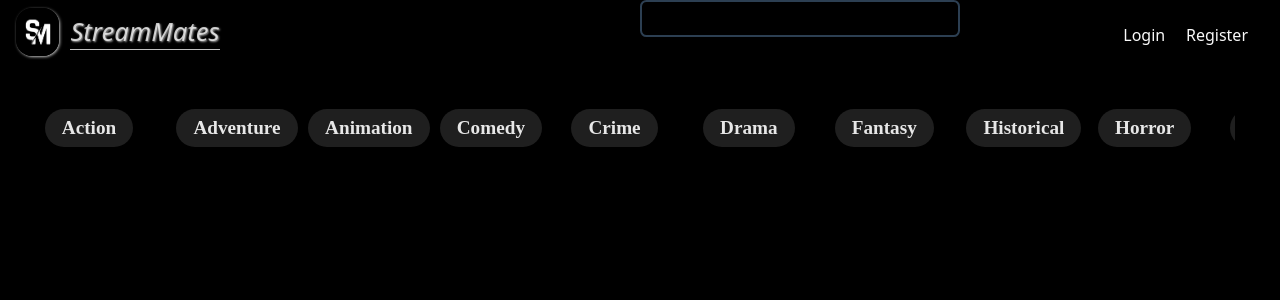
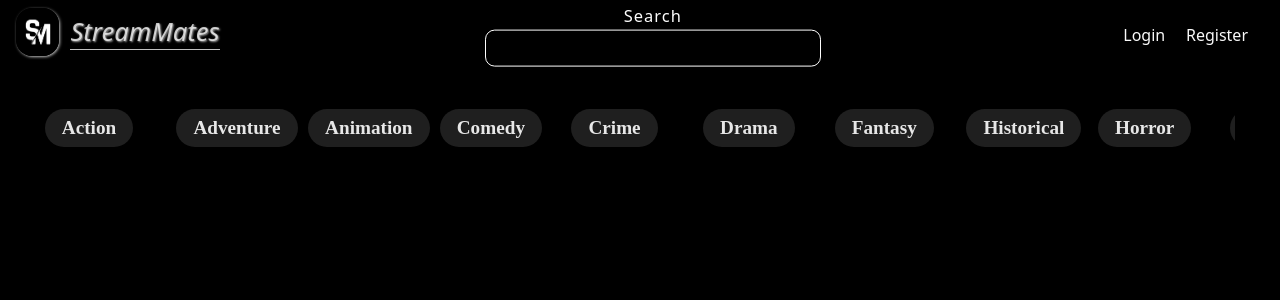
Before and after one commit to antoanMetodiev/Stream-Mate_App, a React (Vite) app in the folder front-end/StreamMates_FE/: page /movies in a window 1280 px wide. Shown: the top 300 px of the page. Built offline with nearby package versions, Linux system fonts and the light colour scheme; no server answers.

Commit message:
make search engine more flexible (work with movies and series))

```diff
--- a/front-end/StreamMates_FE/src/components/Movies/Header/SearchEngine/SearchEngine.module.css
+++ b/front-end/StreamMates_FE/src/components/Movies/Header/SearchEngine/SearchEngine.module.css
@@ -1,7 +1,33 @@
+.search-container {
+    position: relative;
+    margin-top: 3em;
+    width: 100%;
+    height: 80px; /* Височина на контейнера, коригирай ако е нужно */
+}
+
+.search-h3 {
+    margin-top: -2em;
+    font-size: 1.03em;
+    position: absolute;
+    top: 22.3%;
+    left: 51%;
+    transform: translate(-50%, -50%);
+    color: #fefefe;
+    letter-spacing: 1px;
+    font-weight: 400;
+    font-family: system-ui, -apple-system, BlinkMacSystemFont, 'Segoe UI', Roboto, Oxygen, Ubuntu, Cantarell, 'Open Sans', 'Helvetica Neue', sans-serif;
+}
+
 .search-engine {
-    width: 20em;
+    position: absolute;
+    top: 10%;
+    left: 51%;
+    transform: translate(-50%, -50%);
+    width: 21em;
     height: 2.3em;
-    border-radius: 0.6em;
-    margin-left: 40em;
-    padding: 2px 0px 0px 3px;
+    border-radius: 0.6em !important;
+    padding: 1px 0px 0px 3px;
+    border: 1.5px solid #fefefe !important;
+    font-family: system-ui, -apple-system, BlinkMacSystemFont, 'Segoe UI', Roboto, Oxygen, Ubuntu, Cantarell, 'Open Sans', 'Helvetica Neue', sans-serif;
+    font-weight: 400;
 }
--- a/front-end/StreamMates_FE/src/components/Movies/Header/SearchEngine/SearchEngine.tsx
+++ b/front-end/StreamMates_FE/src/components/Movies/Header/SearchEngine/SearchEngine.tsx
@@ -13,65 +13,68 @@ interface SearchEngineProps {
 export const SearchEngine = ({
     setCinemaRecordsList,
 }: SearchEngineProps) => {
+    const BASE_URL = window.location.href.includes("local") ? "http://localhost:8080" : "https://streammate-org.onrender.com";
     const location = useLocation();
     const navigate = useNavigate();
-
 
     async function searchForMovies(event: React.FormEvent<HTMLFormElement>) {
         event.preventDefault();
         const inputElement = event.currentTarget.elements.namedItem("searchEngine") as HTMLInputElement;
-        const recordName = inputElement.value;
-        console.log(recordName);
-        const requestData: CinemaRecRequestDto = { recordName };
+        const title = inputElement.value;
 
-        const BASE_URL = window.location.href.includes("local") ? "http://localhost:8080" : "https://streammate-org.onrender.com";
-
+        debugger;
         try {
-            const apiResponse = await axios.post(BASE_URL + "/get-movies", requestData, {
-                withCredentials: true
+            const apiResponse = await axios.get(`${BASE_URL}/get-movies-by-title`, {
+                withCredentials: true,
+                params: { title }
             });
             const movies: Movie[] = apiResponse.data as Movie[];
             console.log(movies);
 
             setCinemaRecordsList(movies);
-            navigate("/movies/search/" + recordName);
+            navigate("/movies/search/" + title);
         } catch (error) {
             console.log(error);
         };
     };
 
     async function searchForSeries(event: React.FormEvent<HTMLFormElement>) {
+        debugger;
         event.preventDefault();
         const inputElement = event.currentTarget.elements.namedItem("searchEngine") as HTMLInputElement;
-        const recordName = inputElement.value;
-        console.log(recordName);
-        const requestData: CinemaRecRequestDto = { recordName };
-
-        const BASE_URL = window.location.href.includes("local") ? "http://localhost:8080" : "https://streammate-org.onrender.com";
+        const title = inputElement.value;
 
         try {
-            const apiResponse = await axios.post(BASE_URL + "/get-series", requestData, {
-                withCredentials: true
+            const apiResponse = await axios.get(`${BASE_URL}/get-series-by-title`, {
+                withCredentials: true,
+                params: { title }
             });
             const series: Series[] = apiResponse.data as Series[];
             console.log(series);
 
+
             setCinemaRecordsList(series);
-            navigate("/series/search/" + recordName);
+            setTimeout(() => {
+                navigate("/series/search/" + title);
+            }, 200);
+
         } catch (error) {
             console.log(error);
         };
     };
 
 
-
     return (
+        <div className={style['search-container']}>
             <form onSubmit={location.pathname.includes("/movies") ? searchForMovies : searchForSeries}>
+                <h3 className={style['search-h3']}>Search</h3>
                 <input
                     className={style['search-engine']}
                     name="searchEngine"
                     type="text"
                 />
             </form>
+        </div>
     );
+
 };
```
Lines whose indentation alone changed are shown as unchanged.
